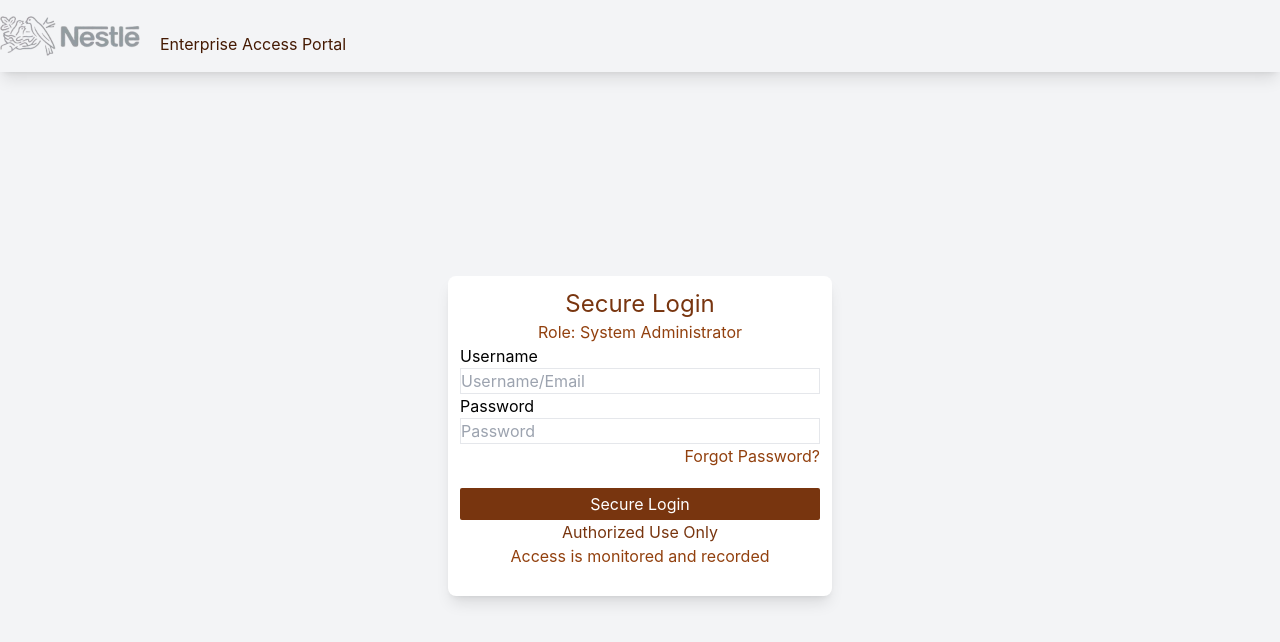
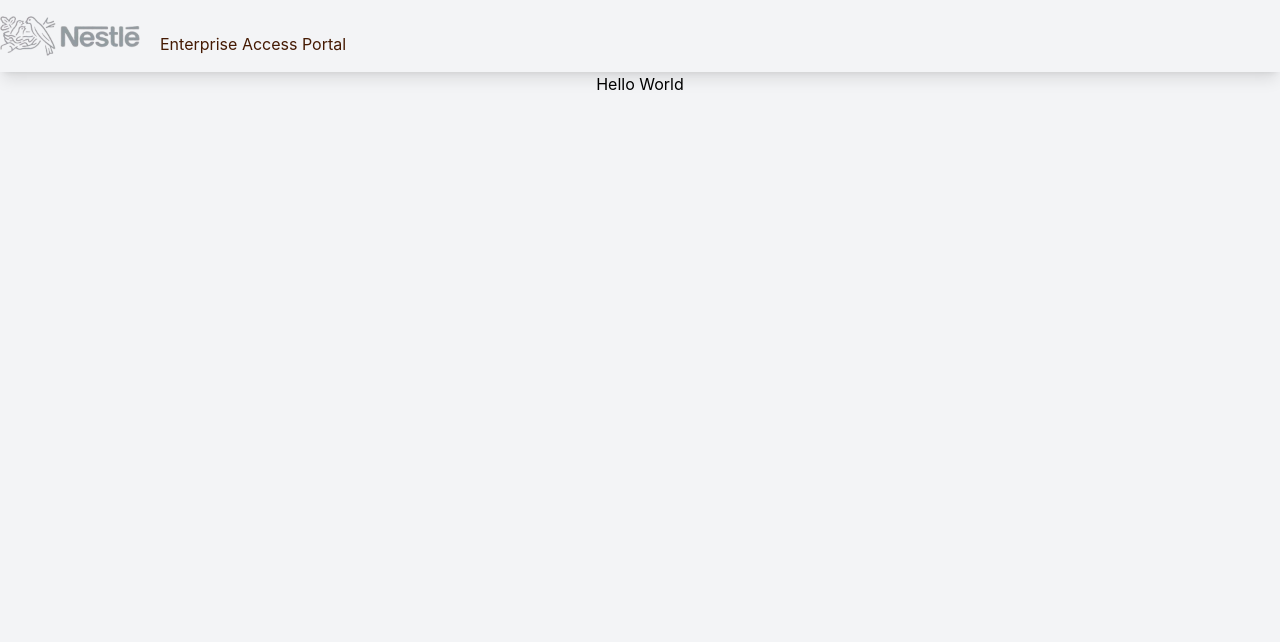
Before and after one commit to RandomUsername99999/Supply-Chain-Visibility, a React (Create React App) app: page /admin in a window 1280 px wide. Shown: the top 642 px of the page. Built offline with nearby package versions, Linux system fonts and the light colour scheme.

Commit message:
Added firebase hosting and testing navigation

```diff
--- a/package.json
+++ b/package.json
@@ -9,6 +9,8 @@
     "@testing-library/user-event": "^13.5.0",
     "react": "^19.2.4",
     "react-dom": "^19.2.4",
+    "react-router": "^7.13.1",
+    "react-router-dom": "^7.13.1",
     "react-scripts": "5.0.1",
     "web-vitals": "^2.1.4"
   },
--- /dev/null
+++ b/src/AdminTemplate.js
@@ -0,0 +1,11 @@
+import './App.css';
+
+function AdminTemplate() {
+  return (
+    <>
+    <h1>Hello World</h1>
+    </>
+  );
+}
+
+export default AdminTemplate;
--- a/src/App.js
+++ b/src/App.js
@@ -1,34 +1,49 @@
 import logo from './assets/images/logo.png';
 import { useState } from 'react';
+import { Routes, Route, useNavigate } from 'react-router-dom';
+import AdminTemplate from './AdminTemplate';
 import './App.css';
 
 function App() {
   return (
-    <div class="flex flex-col h-screen justify-start items-center bg-gray-100">
-      <div class ="w-full text-start py-4 text-amber-900 flex flex-row items-end shadow-lg">
-        <img class = "w-30 h-10" src = {logo} alt='Logo'></img>
-        <p class = "text-amber-950 pl-5 text-end">Enterprise Access Portal</p>
+    <div className="flex flex-col h-screen justify-start items-center bg-gray-100">
+      <div className="w-full text-start py-4 text-amber-900 flex flex-row items-end shadow-lg">
+        <img className="w-30 h-10" src={logo} alt='Logo'></img>
+        <p className="text-amber-950 pl-5 text-end">Enterprise Access Portal</p>
       </div>
-      <LoginCard />
+      <Routes>
+        <Route path='/' element={<LoginCard />} />
+        <Route path='/admin' element={<AdminTemplate />} />
+      </Routes>
     </div>
   );
 }
 
 function LoginCard(){
-  const [usernmae, setUsername] = useState('')
-  const [password, setPassword] = useState('Password time');
+  const [username, setUsername] = useState('')
+  const [password, setPassword] = useState('');
+  const navigate = useNavigate();
+
+  function onSubmit(){
+    // TODO: validate credentials here
+    navigate('/admin');
+  }
+
   return (
     <>
-     <div class="flex flex-col flex-1 items-center justify-center">
-       <div class="bg-white p-3 rounded-lg shadow-lg text-center w-96 h-80 flex flex-col items-start hover:shadow-amber-950 shadow-2xl transition-all duration-500 ease-out">
-         <p class = "mx-auto text-2xl text-amber-900">Secure Login</p>
-         <p class = "mx-auto text-1xl text-amber-800">Role: System Administrator</p>
-         <p class = "mx-0 text-1xl">Username</p>
-         <PasswordInput value = {usernmae} onValueChange = {setUsername} inputType={"text"} placeholder={"Username/Email"} />
-         <p class = "mx-0 text-1xl">Password</p>
-         <PasswordInput value = {password} onValueChange = {setPassword} inputType={"password"} placeholder={"Password"} />
+     <div className="flex flex-col flex-1 items-center justify-center">
+       <div className="bg-white p-3 rounded-lg shadow-lg text-center w-96 h-80 flex flex-col items-start hover:shadow-amber-950;shadow-2xl transition-all duration-500 ease-out">
+         <p className="mx-auto text-2xl text-amber-900">Secure Login</p>
+         <p className="mx-auto text-1xl text-amber-800">Role: System Administrator</p>
+         <p className="mx-0 text-1xl">Username</p>
+         <Input value={username} onValueChange={setUsername} inputType="text" placeholder="Username/Email" />
+         <p className="mx-0 text-1xl">Password</p>
+         <Input value={password} onValueChange={setPassword} inputType="password" placeholder="Password" />
          <a className='ml-auto pb-5 text-amber-800'>Forgot Password?</a>
-         <button class = "mx-auto bg-amber-900 w-full text-white h-8 rounded-sm">Secure Login</button>
+         <button
+         className="mx-auto bg-amber-900 w-full text-white h-8 rounded-sm"
+         onClick={onSubmit}
+         >Secure Login</button>
          <p class = "mx-auto text-0xl text-amber-900">Authorized Use Only</p>
          <p class = "mx-auto text-1xl text-amber-800">Access is monitored and recorded</p>
        </div>
@@ -37,15 +52,15 @@ function LoginCard(){
   )
 }
 
-function PasswordInput({value, onValueChange, inputType, placeholder}){
+function Input({value, onValueChange, inputType, placeholder}){
   return (
     <>
       <input
-      name = {value}
-      onChange={onValueChange}
+      value={value}
+      onChange={e => onValueChange(e.target.value)}
       type={inputType}
       placeholder={placeholder}
-      class = "w-full border"
+      className="w-full border"
       />
     </>
   )
--- a/src/index.js
+++ b/src/index.js
@@ -3,11 +3,14 @@ import ReactDOM from 'react-dom/client';
 import './index.css';
 import App from './App';
 import reportWebVitals from './reportWebVitals';
+import { BrowserRouter } from 'react-router-dom';
 
 const root = ReactDOM.createRoot(document.getElementById('root'));
 root.render(
   <React.StrictMode>
-    <App />
+    <BrowserRouter>
+      <App />
+    </BrowserRouter>
   </React.StrictMode>
 );
 
```
Also changed, not shown: firebase.json (added), 2 other files (tests, documents, lock files or other folders).
